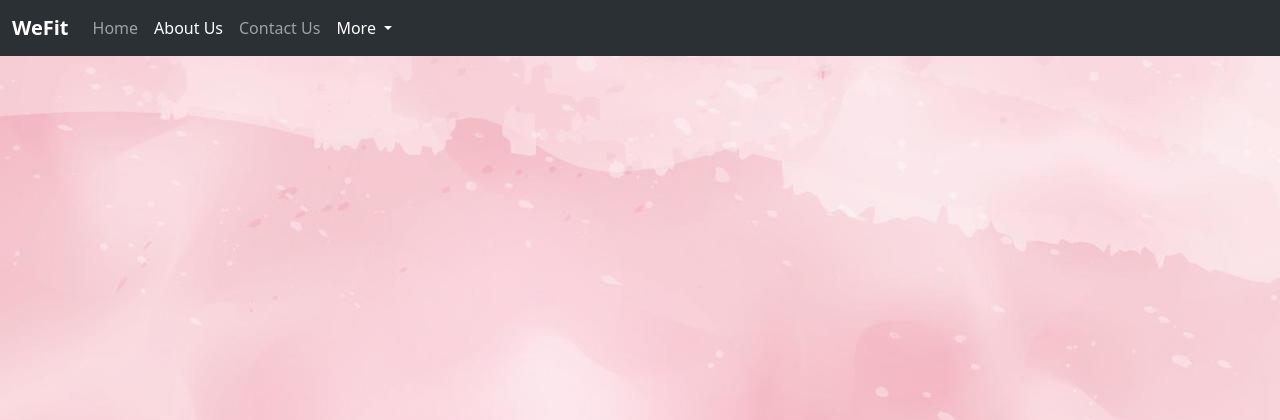
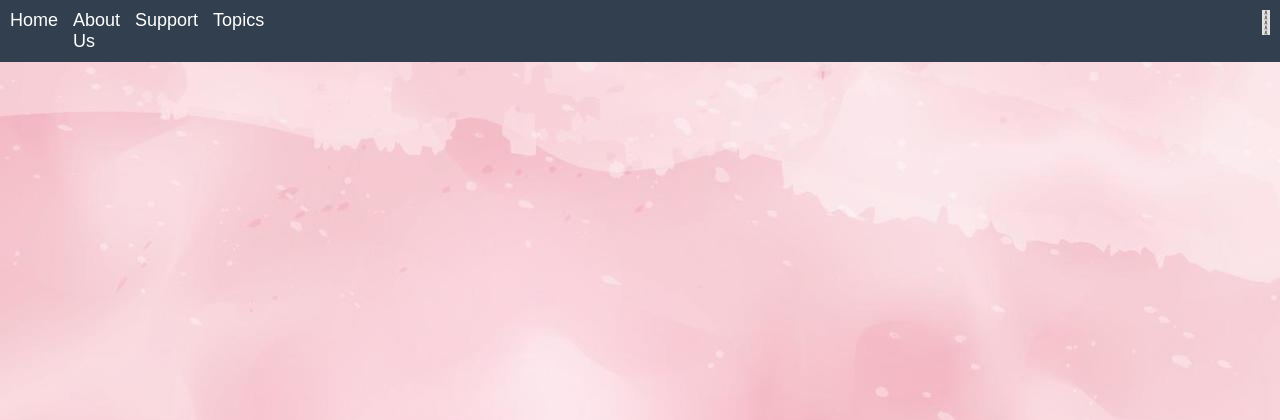
Before and after one commit to divyavinod6/Breast_cancer_diagnosis_predictor, a Flask app: template templates/about.html in a window 1280 px wide. Shown: the top 420 px of the page. Run offline with Flask 3, Linux system fonts and the light colour scheme; the template is opened without the code that fills it, so the values that code supplies are empty; parts of the project's set-up code (start-up, migrations or seed data) failed here and were passed over.

Commit message:
updated templates

```diff
--- a/app.py
+++ b/app.py
@@ -25,14 +25,6 @@ def predict():
     # return the prediction to the user
     return render_template('result.html', diagnosis=Y_pred[0])
 
-@app.route('/contact')
-def contact():
-    return render_template('contact.html')
-
-
-@app.route('/about')
-def about():
-    return render_template('about.html')
 
 if __name__ == '__main__':
     app.run(debug=True)
--- a/templates/about.html
+++ b/templates/about.html
@@ -1,83 +1,44 @@
 <!DOCTYPE html>
-<html lang="en">
+<html>
   <head>
     <meta charset="utf-8" />
-    <meta name="viewport" content="width=device-width, initial-scale=1" />
-    <title>WomenFit</title>
+    <title>Naive Bayes Demo</title>
     <link
       rel="stylesheet"
       href="{{ url_for('static', filename='style.css') }}"
-    />
-    <link
-      href="https://cdn.jsdelivr.net/npm/bootstrap@5.3.0-alpha1/dist/css/bootstrap.min.css"
-      rel="stylesheet"
-      integrity="sha384-GLhlTQ8iRABdZLl6O3oVMWSktQOp6b7In1Zl3/Jr59b6EGGoI1aFkw7cmDA6j6gD"
-      crossorigin="anonymous"
+      href="https://cdn.jsdelivr.net/npm/bootstrap@5.3.0-alpha2/dist/css/bootstrap.min.css"
     />
   </head>
-  <body class="main">
-    <!--Navbar from bootstrap-->
-    <nav
-      class="navbar navbar-expand-lg bg-body-tertiary"
-      class="navbar bg-dark"
-      data-bs-theme="dark"
-    >
-      <div class="container-fluid">
-        <a class="navbar-brand" href="#">WeFit</a>
-        <button
-          class="navbar-toggler"
-          type="button"
-          data-bs-toggle="collapse"
-          data-bs-target="#navbarSupportedContent"
-          aria-controls="navbarSupportedContent"
-          aria-expanded="false"
-          aria-label="Toggle navigation"
-        >
-          <span class="navbar-toggler-icon"></span>
-        </button>
-        <div class="collapse navbar-collapse" id="navbarSupportedContent">
-          <ul class="navbar-nav me-auto mb-2 mb-lg-0">
-            <li class="nav-item">
-              <a class="nav-link" href="#">Home</a>
-            </li>
-            <li class="nav-item">
-              <a class="nav-link active" aria-current="page" href="about.html"
-                >About Us</a
-              >
-            </li>
+  <body>
+    <div class="navbar">
+      <ul class="navbar-menu">
+        <li><a href="index.html">Home</a></li>
+        <li><a href="#">About Us</a></li>
+        <li><a href="#">Support</a></li>
+        <li class="dropdown">
+          <a href="#">Topics</a>
+          <ul class="dropdown-menu">
+            <li><a href="#">How It Works</a></li>
+            <li><a href="#">Another Topic</a></li>
+            <li><a href="#">More Topics</a></li>
+          </ul>
+        </li>
+        <li class="icon"></li>
+      </ul>
+    </div>
 
-            <li class="nav-item">
-              <a class="nav-link" href="contact.html">Contact Us</a>
-            </li>
-            <li class="nav-item dropdown" id="dropdown">
-              <a
-                class="nav-link dropdown-toggle active"
-                href="#"
-                role="button"
-                data-bs-toggle="dropdown"
-                aria-expanded="false"
-              >
-                More
-              </a>
-              <ul class="dropdown-menu">
-                <li><a class="dropdown-item" href="#">Guide to Use</a></li>
-                <li><a class="dropdown-item" href="#">How model works</a></li>
-                <li><hr class="dropdown-divider" /></li>
-                <li>
-                  <a class="dropdown-item" href="#">Feedback</a>
-                </li>
-              </ul>
-            </li>
-          </ul>
-        </div>
-      </div>
-    </nav>
+    <!-- Add your JavaScript code and additional content here -->
+    <script src="https://code.jquery.com/jquery-3.6.0.min.js"></script>
+    <script>
+      $(document).ready(function () {
+        $('.dropdown').click(function () {
+          $(this).toggleClass('open');
+        });
 
-    <!--script tag for bootstrap-->
-    <script
-      src="https://cdn.jsdelivr.net/npm/bootstrap@5.3.0-alpha1/dist/js/bootstrap.bundle.min.js"
-      integrity="sha384-w76AqPfDkMBDXo30jS1Sgez6pr3x5MlQ1ZAGC+nuZB+EYdgRZgiwxhTBTkF7CXvN"
-      crossorigin="anonymous"
-    ></script>
+        $('.dropdown-menu').click(function (e) {
+          e.stopPropagation(); // Prevents the click event from propagating to the parent element (dropdown)
+        });
+      });
+    </script>
   </body>
 </html>
--- a/templates/index.html
+++ b/templates/index.html
@@ -13,7 +13,7 @@
     <div class="navbar">
       <ul class="navbar-menu">
         <li><a href="#">Home</a></li>
-        <li><a href="#">About Us</a></li>
+        <li><a href="about.html">About Us</a></li>
         <li><a href="#">Support</a></li>
         <li class="dropdown">
           <a href="#">Topics</a>
```
Also changed, not shown: templates/result.html (+17 -0 lines).
